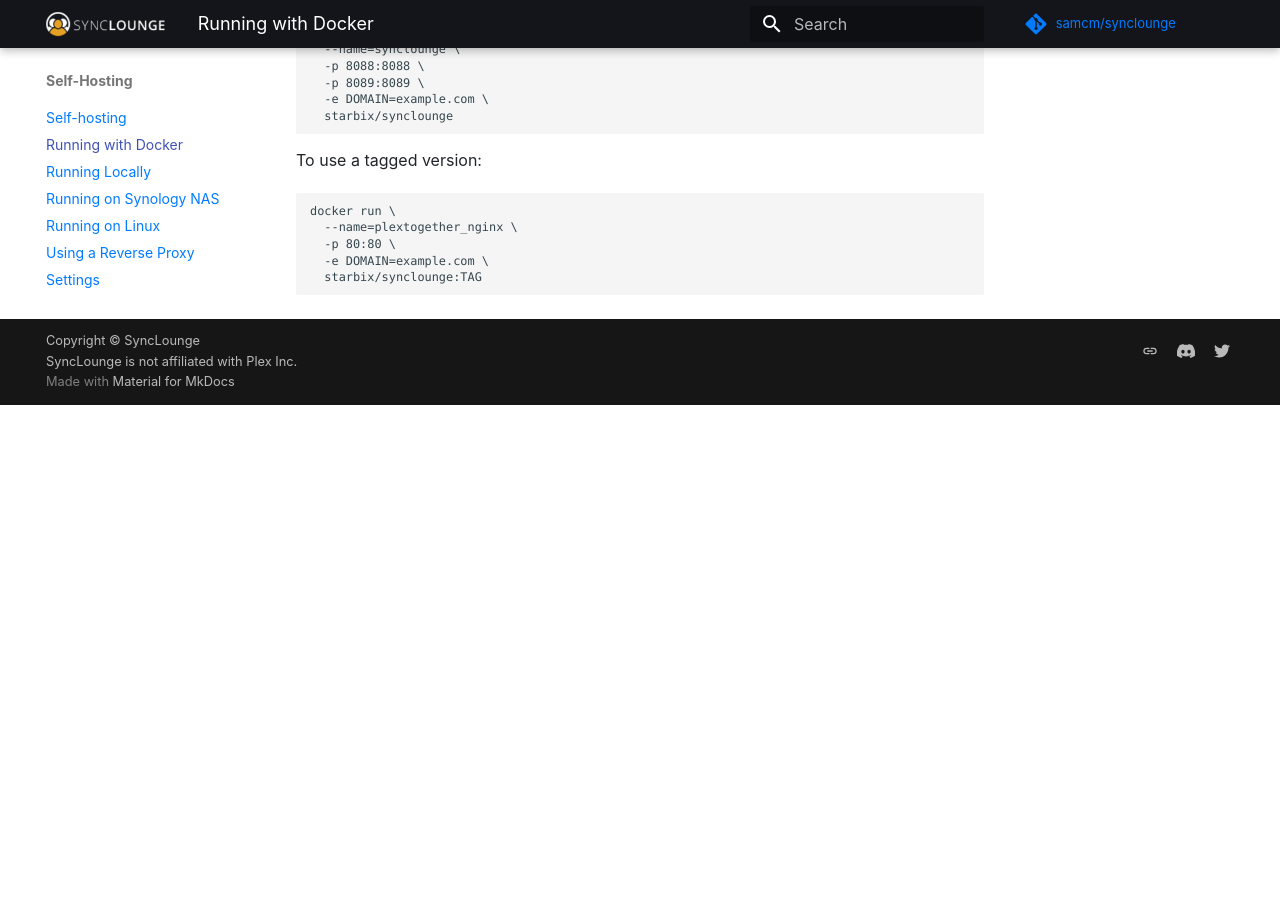
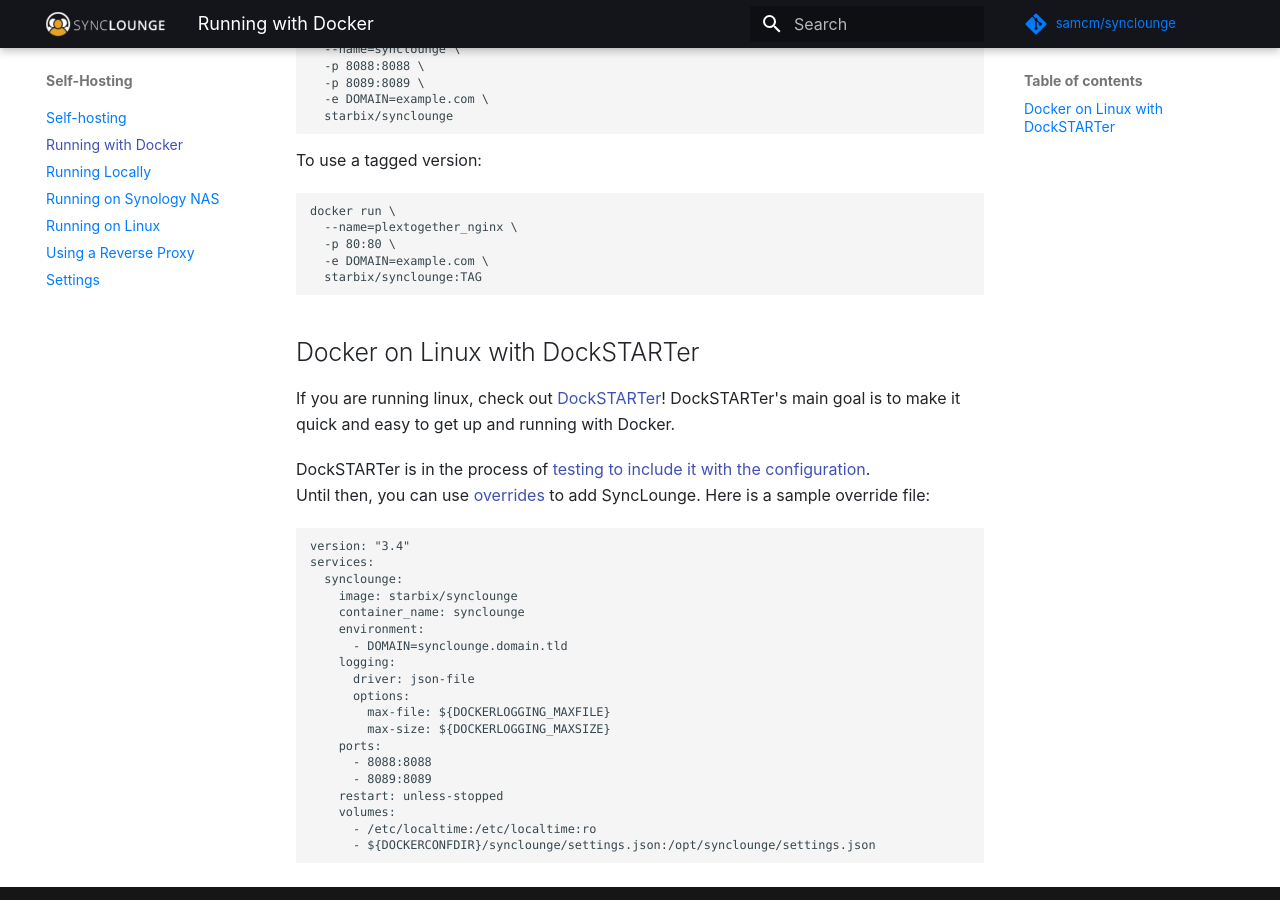
Before and after one commit to synclounge/docs.synclounge.tv, an MkDocs documentation site: the page built from docs/self-hosted/docker.md, in a window 1280 px wide and 900 px high, scrolled down 550 px. Built offline with MkDocs 1.6.1 and Material for MkDocs 9.7.7, drawn with Linux system fonts in a browser that asks for light colours; comment, search, counter and statistics services are not loaded; before the commit the page ends 955 px from its top, so only the background shows below that.

Commit message:
Move Docker info to docker page

````diff
--- a/docs/self-hosted/docker.md
+++ b/docs/self-hosted/docker.md
@@ -32,3 +32,32 @@
   -e DOMAIN=example.com \
   starbix/synclounge:TAG
 ```
+
+## Docker on Linux with DockSTARTer
+
+If you are running linux, check out [DockSTARTer](https://dockstarter.com/)! DockSTARTer's main goal is to make it quick and easy to get up and running with Docker.
+
+DockSTARTer is in the process of [testing to include it with the configuration](https://github.com/GhostWriters/DockSTARTer/issues/818).
+Until then, you can use [overrides](https://dockstarter.com/advanced/overrides/) to add SyncLounge. Here is a sample override file:
+
+```yaml
+version: "3.4"
+services:
+  synclounge:
+    image: starbix/synclounge
+    container_name: synclounge
+    environment:
+      - DOMAIN=synclounge.domain.tld
+    logging:
+      driver: json-file
+      options:
+        max-file: ${DOCKERLOGGING_MAXFILE}
+        max-size: ${DOCKERLOGGING_MAXSIZE}
+    ports:
+      - 8088:8088
+      - 8089:8089
+    restart: unless-stopped
+    volumes:
+      - /etc/localtime:/etc/localtime:ro
+      - ${DOCKERCONFDIR}/synclounge/settings.json:/opt/synclounge/settings.json
+```
````
Also changed, not shown: docs/self-hosted/getting-started.md (+1 -3 lines).
